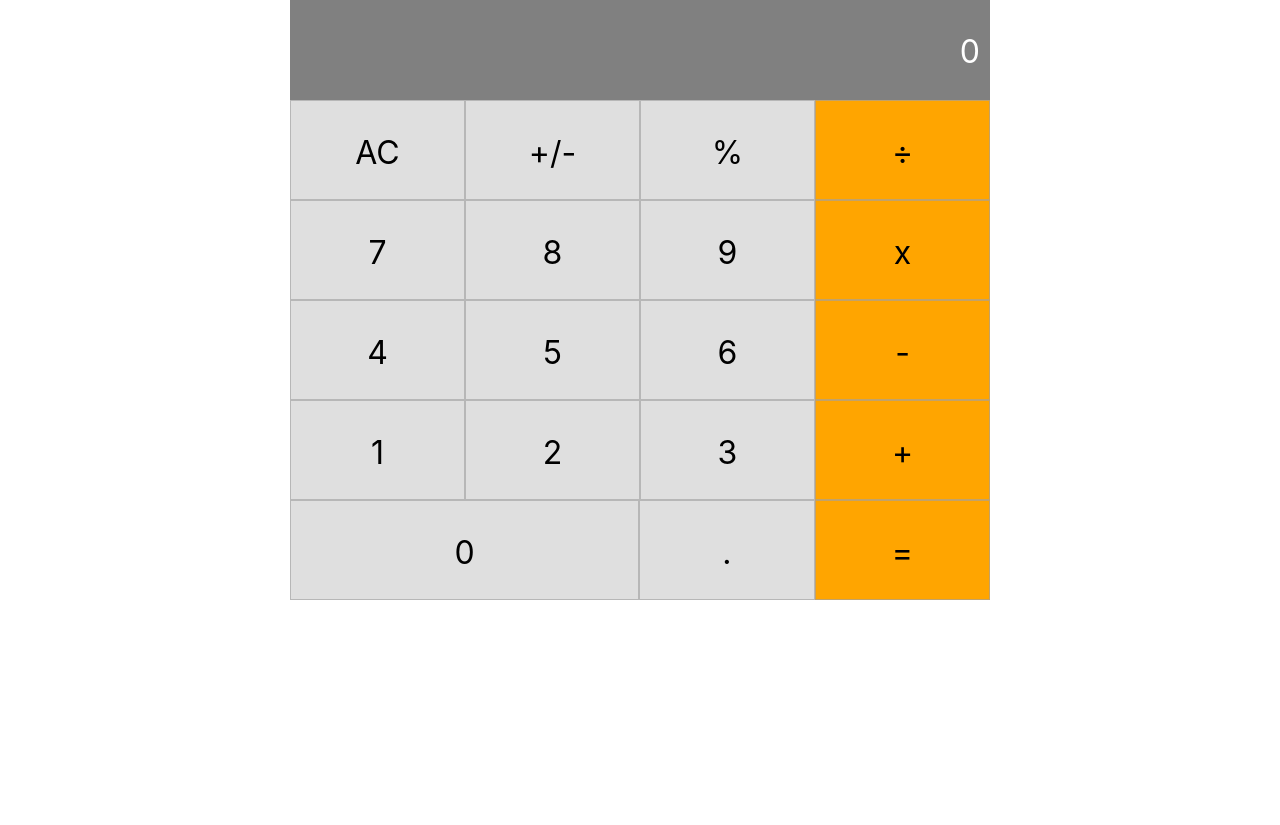
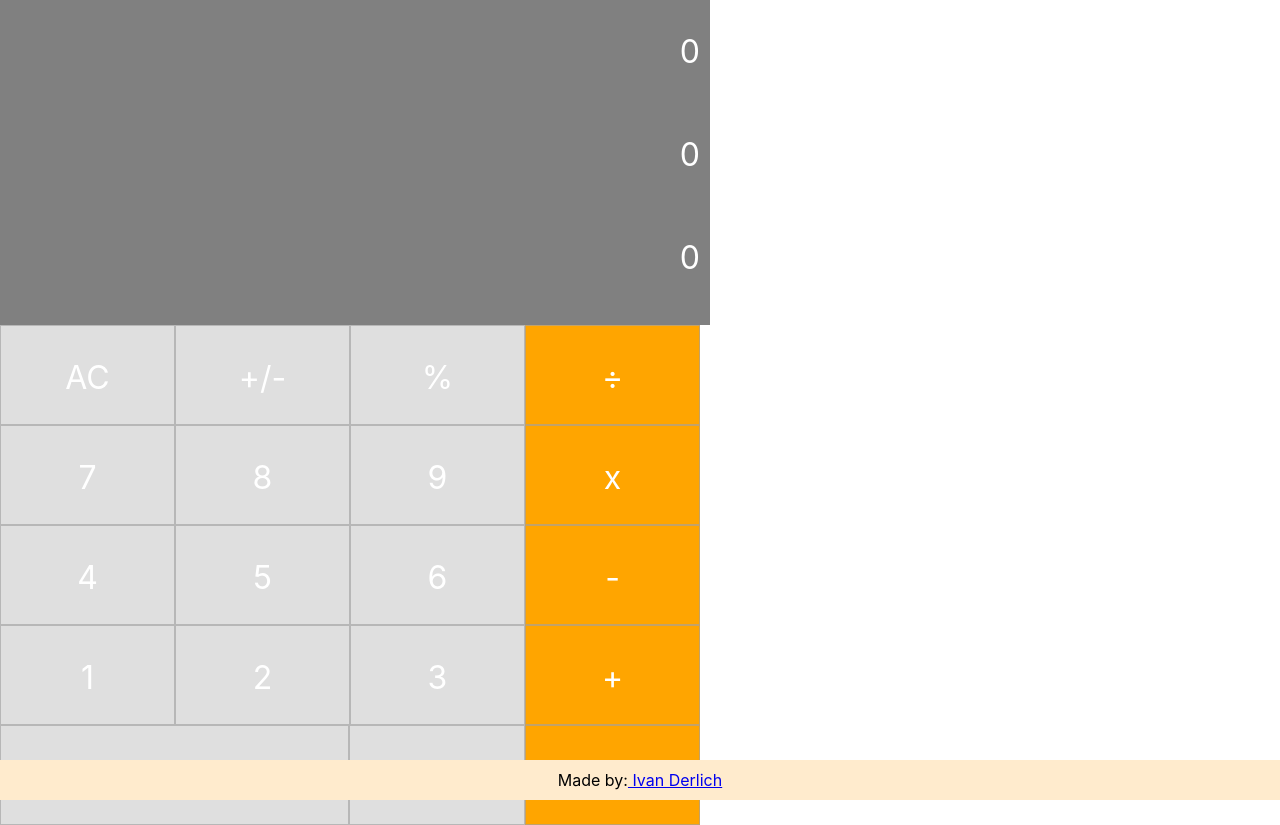
Before and after one commit to IvanDerlich/calculator, a React (Create React App) app: page / in a window 1280 px wide. Before the commit the page ends 800 px from the top, so only its background shows below. Built offline with nearby package versions, Linux system fonts and the light colour scheme.

Commit message:
Displaying Total and Operation besides Current value

```diff
--- a/src/components/App.js
+++ b/src/components/App.js
@@ -1,11 +1,8 @@
-/* eslint-disable react/no-unused-state */
-// eslint-disable-next-line no-unused-vars
-
 import React from 'react';
 import Display from './Display';
 import ButtonPanel from './ButtonPanel';
+import Footer from './Footer';
 import calculate from '../logic/calculate';
-import './App.css';
 
 class App extends React.Component {
   constructor(props) {
@@ -17,11 +14,29 @@ class App extends React.Component {
     };
   }
 
+  componentDidMount() {
+    this.setState({
+      total: '0',
+      next: '0',
+      operation: '0',
+    });
+  }
+
+  handleClick(buttonName) {
+    this.setState(prevState => ({
+      total: calculate(prevState, buttonName),
+      next: '0',
+      operation: '', // Maybe it is in the event. Research
+    }));
+  }
+
   render() {
+    const { total, next, operation } = this.state;
     return (
       <div className="App" id="app">
-        <Display />
+        <Display result={next} total={total} operation={operation} />
         <ButtonPanel />
+        <Footer />
       </div>
     );
   }
--- a/src/components/Display.css
+++ b/src/components/Display.css
@@ -1,5 +1,5 @@
 .display {
-  height: 100px;
+  height: 325px;
   background-color: grey;
   color: white;
   width: 700px;
@@ -9,3 +9,7 @@
   flex-direction: column;
   align-items: flex-end;
 }
+
+p {
+  color: white;
+}
--- a/src/components/Display.js
+++ b/src/components/Display.js
@@ -1,10 +1,14 @@
 import React from 'react';
 import PropTypes from 'prop-types';
 import './Display.css';
+import operate from '../logic/operate';
 
-function Display({ result }) {
+function Display({ result, total, operation }) {
+  console.log(result, total, operation);
   return (
     <div className="display" id="button-panel">
+      <p className="">{total}</p>
+      <p>{operation}</p>
       <p>{result}</p>
     </div>
   );
@@ -12,10 +16,14 @@ function Display({ result }) {
 
 Display.defaultProps = {
   result: '0',
+  total: '0',
+  operation: '=',
 };
 
 Display.propTypes = {
   result: PropTypes.string,
+  total: PropTypes.string,
+  operation: PropTypes.string,
 };
 
 export default Display;
--- a/src/components/Footer.css
+++ b/src/components/Footer.css
@@ -1,3 +1,11 @@
 .Footer {
   text-align: center;
+  color: black;
+  margin-top: 20px;
+  background-color: blanchedalmond;
+  width: 100%;
+  height: 30px;
+  position: fixed;
+  bottom: 0;
+  padding-top: 10px;
 }
--- a/src/components/Footer.js
+++ b/src/components/Footer.js
@@ -4,7 +4,8 @@ import './Footer.css';
 function Footer() {
   return (
     <div className="Footer" id="footer">
-      <p> Footer Component </p>
+      Made by:
+      <a href="https://www.ivanderlich.com"><span> Ivan Derlich</span></a>
     </div>
   );
 }
```
